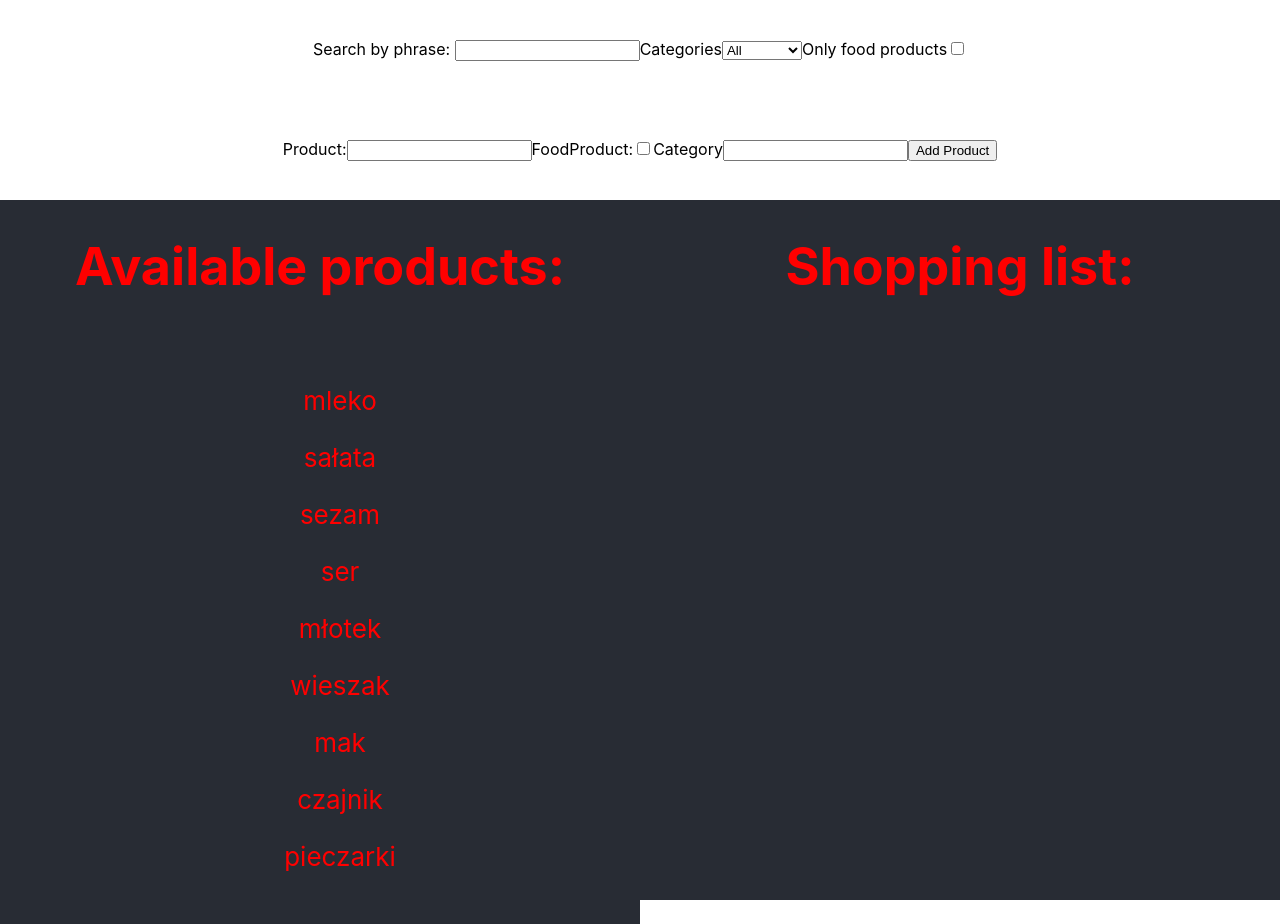
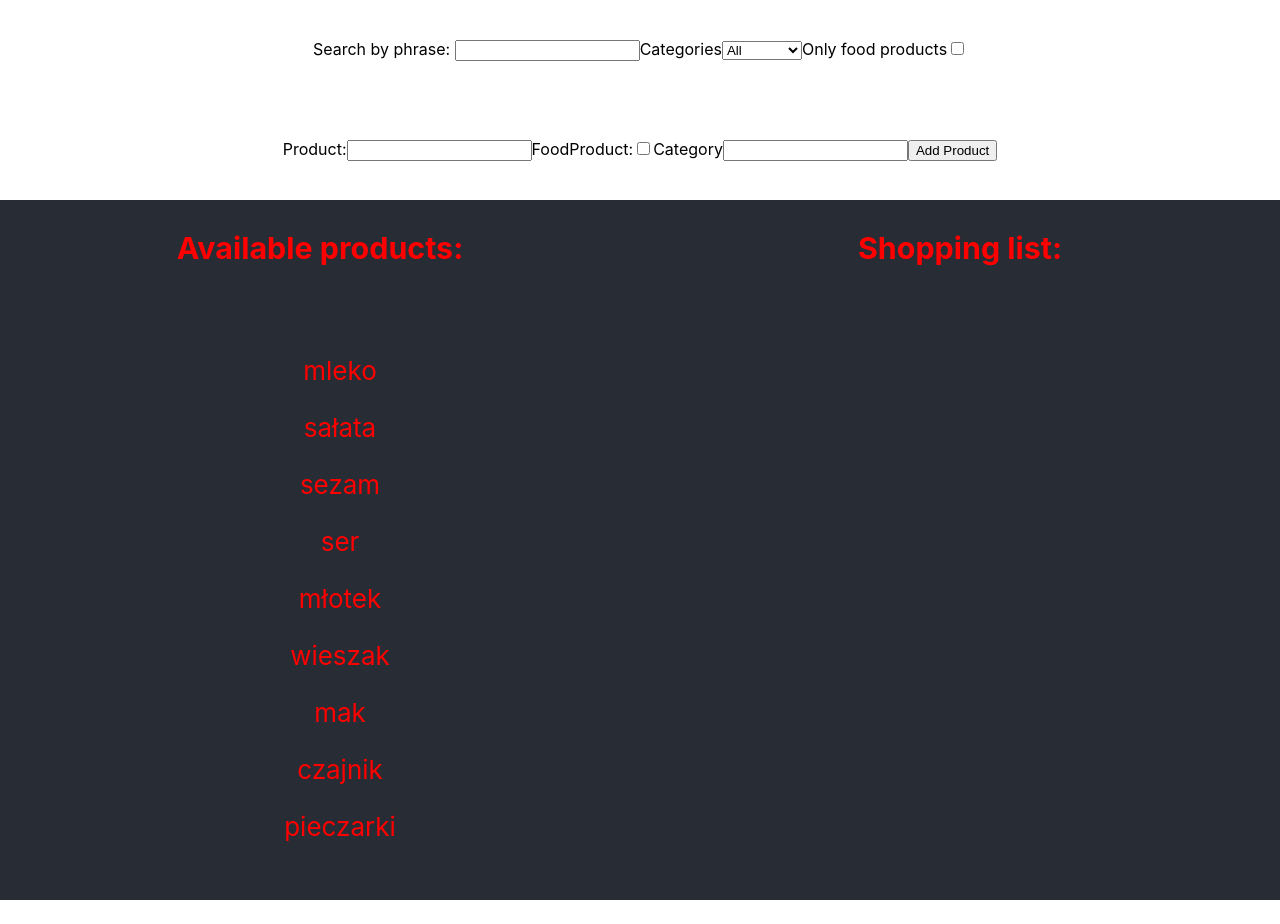
Before and after one commit to macieJJarocki/shopping-list-r, a React (Create React App) app in the folder shopping_list/: page / in a window 1280 px wide. After the commit the page ends 900 px from the top, so only its background shows below. Built offline with nearby package versions, Linux system fonts and the light colour scheme.

Commit message:
Code refactoring

```diff
--- a/shopping_list/src/App.js
+++ b/shopping_list/src/App.js
@@ -1,57 +1,55 @@
-import logo from './logo.svg';
-import styles from'./App.module.scss';
+import { useEffect, useState } from 'react';
+
 import ProductsList from './Components/ProductsList';
 import ShoppingList from './Components/ShoppingList';
 import Filter from './Components/Filter';
 import AddProduct from './Components/AddProduct';
-import { useEffect, useState } from 'react';
-import {products as p} from './common/products'
 
-//TODO  Function handleIsCrossedChange in ShoppingList strikes out duplicate items in a list
+import styles from'./App.module.scss';
+import {products} from './common/products'
+
+//  Function handleRightClickShoppingList in ShoppingList component crossed out all duplicate items in a list
+//  Issue related to the state?
 
 function App() {
-  const [products, setProducts] = useState(p.map((product, idx) => {
-    product.id = idx
-    return product
-  }))
 
-  const [productsToDisplay, setProductsToDisplay] = useState([...products])
-
-  const[productsList, setProductsList] = useState([])
+  const [productsDefaultList, setProductsDefaultList] = useState(products)
+  const [productsToDisplay, setProductsToDisplay] = useState([...productsDefaultList])
+  const [productsShoppingList, setProductsShoppingList] = useState([])
 
   useEffect(() => {
-    setProductsToDisplay(products)
-  }, [products])
+    setProductsToDisplay(productsDefaultList)
+  }, [productsDefaultList])
 
   // ProductsList
-  function handleLeftClick(productName){
-    const product = products.filter((product) => {
+  function handleLeftClickProductsList(productName){
+    const product = productsDefaultList.filter((product) => {
       if(product.name === productName){
         product.isCrossed = false
-
         return product
       }
       return null
     })
-    setProductsList(productsList.concat(product))
+
+    setProductsShoppingList(productsShoppingList.concat(product))
   }
 
   // ShoppingList
   function handleLeftClickShoppingList(idx){
-    const products = productsList.filter((product, i) =>
-      idx !== i)
-      setProductsList(products)
+    const products = productsShoppingList.filter((product, i) => idx !== i)
+    setProductsShoppingList(products)
   }
 
-  function handleIsCrossedChange(idx){
-    const productsChanged = productsList.map((product, i) => {
-        console.log(`${product.name}: idx ${idx} - i ${i}`)
+  function handleRightClickShoppingList(idx){
+    const productsChanged = productsShoppingList.map((product, i) => {
+      // console.log(`${product.name}: idx ${idx} - i ${i}`)
       if(idx === i){
           product.isCrossed = !product.isCrossed
       }
       return product
     })
-   setProductsList(productsChanged)
+
+    setProductsShoppingList(productsChanged)
 }
 
 // AddProduct
@@ -61,13 +59,14 @@ function App() {
       category: category,
       foodProduct: isFood
     }
-    setProducts([...products, product])
+
+    setProductsDefaultList([...productsDefaultList, product])
   }
 
   return (
     <div className={styles.appWrapper}>
       <Filter
-        products={products}
+        productsDefaultList={productsDefaultList}
         setProductsToDisplay={setProductsToDisplay}
       />
       <AddProduct
@@ -76,18 +75,16 @@ function App() {
       <div className={styles.columnsWrapper}>
         <ProductsList
           productsToDisplay={productsToDisplay}
-          handleLeftClick={handleLeftClick}
+          handleLeftClickProductsList={handleLeftClickProductsList}
         />
+
         <ShoppingList
-          products={productsList}
+          productsShoppingList={productsShoppingList}
           handleLeftClickShoppingList={handleLeftClickShoppingList}
-          handleIsCrossedChange = {handleIsCrossedChange}
+          handleRightClickShoppingList = {handleRightClickShoppingList}
         />
       </div>
     </div>
-
-
-
   );
 }
 
--- a/shopping_list/src/App.module.scss
+++ b/shopping_list/src/App.module.scss
@@ -6,20 +6,9 @@ $color-red: red;
   width: 50vw;
 }
 
-.AppLogo {
-  height: 40vmin;
-  pointer-events: none;
-}
-
-@media (prefers-reduced-motion: no-preference) {
-  .AppLogo {
-    animation: App-logo-spin infinite 20s linear;
-  }
-}
-
 .AppHeader {
   background-color: #282c34;
-  //height: calc(100vh - 100px);
+  // height: calc(100vh - 100px);
   display: flex;
   flex-direction: row;
   align-items: center;
@@ -35,19 +24,10 @@ $color-red: red;
   display: flex;
   flex-direction: column;
   align-items: center;
-  //justify-content: center;
+  justify-content: center;
   font-size: calc(10px + 2vmin);
   color: $color-red;
   width: 100%;
-}
-
-@keyframes App-logo-spin {
-  from {
-    transform: rotate(0deg);
-  }
-  to {
-    transform: rotate(360deg);
-  }
 }
 
 .Wrapper {
@@ -67,3 +47,23 @@ $color-red: red;
   display: flex;
   height: calc(100vh - 100px);
 }
+
+.AppLogo {
+  height: 40vmin;
+  pointer-events: none;
+}
+
+@media (prefers-reduced-motion: no-preference) {
+  .AppLogo {
+    animation: App-logo-spin infinite 20s linear;
+  }
+}
+
+@keyframes App-logo-spin {
+  from {
+    transform: rotate(0deg);
+  }
+  to {
+    transform: rotate(360deg);
+  }
+}
--- a/shopping_list/src/Components/AddProduct.js
+++ b/shopping_list/src/Components/AddProduct.js
@@ -14,6 +14,7 @@ export default class AddProduct extends Component {
     }
 
   render() {
+
     return(
         <div className={styles.Wrapper}>
             <form
@@ -21,9 +22,9 @@ export default class AddProduct extends Component {
             >
             <label>Product:</label>
             <input type="text"
-                    onChange={(e) => this.setState({productName: e.target.value})}
                 required
                 minLength='3'
+                onChange={(e) => this.setState({productName: e.target.value})}
             />
             <label>FoodProduct:</label>
             <input type="checkbox"
@@ -31,9 +32,9 @@ export default class AddProduct extends Component {
             />
             <label>Category</label>
             <input type="text"
-                    onChange={(e) => this.setState({productCategory: e.target.value})}
                 required
                 minLength='3'
+                onChange={(e) => this.setState({productCategory: e.target.value})}
             />
             <button
                 onClick={() => this.props.handleNewProduct(this.state.productName, this.state.productIsFood, this.state.productCategory)}
--- a/shopping_list/src/Components/Filter.js
+++ b/shopping_list/src/Components/Filter.js
@@ -1,6 +1,8 @@
 import { useEffect, useState } from "react"
+
 import styles from "../App.module.scss"
-const Filter = ({products, setProductsToDisplay}) => {
+
+const Filter = ({ productsDefaultList, setProductsToDisplay }) => {
 
   const [phrase, setPhrase] = useState("")
   const [category, setCategory] = useState("All")
@@ -11,13 +13,12 @@ const Filter = ({products, setProductsToDisplay}) => {
   }, [phrase, category, isFood])
 
   function returnCategoryOptions(){
-    const categoriesOptions = [...new Set(products.map((product) => product["category"]))]
+    const categoriesOptions = [...new Set(productsDefaultList.map((product) => product["category"]))]
     return categoriesOptions.map((category, idx) => {return<option key={idx}>{category}</option>})
-
   }
 
   function handleForm(){
-    let filteredProducts = products.filter(product => product.name.includes(phrase.toLocaleLowerCase()))
+    let filteredProducts = productsDefaultList.filter(product => product.name.includes(phrase.toLocaleLowerCase()))
 
     if(category !== "All"){
       filteredProducts = filteredProducts.filter(product => product.category === category)
@@ -26,6 +27,7 @@ const Filter = ({products, setProductsToDisplay}) => {
     if(isFood){
       filteredProducts = filteredProducts.filter(product => product.foodProduct === isFood)
     }
+
     setProductsToDisplay(filteredProducts)
   }
 
@@ -49,7 +51,7 @@ const Filter = ({products, setProductsToDisplay}) => {
           value={isFood}
           onChange={(e) =>setIsFood( e.target.checked)}
         />
-    </form>
+      </form>
     </div>
   )
 };
--- a/shopping_list/src/Components/ProductsList.js
+++ b/shopping_list/src/Components/ProductsList.js
@@ -1,18 +1,18 @@
-import React from "react";
 import styles from "../App.module.scss"
 
-const ProductsList = ({productsToDisplay, handleLeftClick}) => {
+const ProductsList = ({ productsToDisplay, handleLeftClickProductsList }) => {
+
   return (
     <div className={styles.App}>
       <div className={styles.AppList}>
         <div className={styles.AppHeader}>
-        <h1>Available products:</h1>
+          <h3>Available products:</h3>
         </div>
         <div className={styles.AppList}>
           <ul>{productsToDisplay.map((product, idx) =>
             <p
-            key={idx + 'P'}
-            onClick={() => handleLeftClick(product.name)}
+              key={idx}
+              onClick={() => handleLeftClickProductsList(product.name)}
             >
               {product.name}
             </p>
--- a/shopping_list/src/Components/ShoppingList.js
+++ b/shopping_list/src/Components/ShoppingList.js
@@ -1,26 +1,28 @@
 import styles from '../App.module.scss'
 
-const ShoppingList = ({products, handleLeftClickShoppingList, handleIsCrossedChange}) => {
+const ShoppingList = ({ productsShoppingList, handleLeftClickShoppingList, handleRightClickShoppingList }) => {
 
     return (
     <div className={styles.App}>
         <div className={styles.AppList}>
             <div className={styles.AppHeader}>
-                    <h1>Shopping list:</h1>
+                <h3>Shopping list:</h3>
             </div>
             <div className={styles.AppList}>
-                <ul>{products.map((product, idx) => {
-                return  <p
+                <ul>{productsShoppingList.map((product, idx) => {
+                    return (
+                    <p
                         key={idx}
+                        style={(product.isCrossed) ? {textDecoration: 'line-through'} : null}
+
                         onClick={() => handleLeftClickShoppingList(idx)}
-                            style={(product.isCrossed) ? {textDecoration: 'line-through'} : null}
                         onContextMenu={(e) => {
                             e.preventDefault()
-                                handleIsCrossedChange(idx)
+                            handleRightClickShoppingList(idx)
                         }}
                     >
                         {product.name}
-                        </p>
+                    </p>)
                 })}
                 </ul>
             </div>
```
Lines whose indentation alone changed are shown as unchanged.
